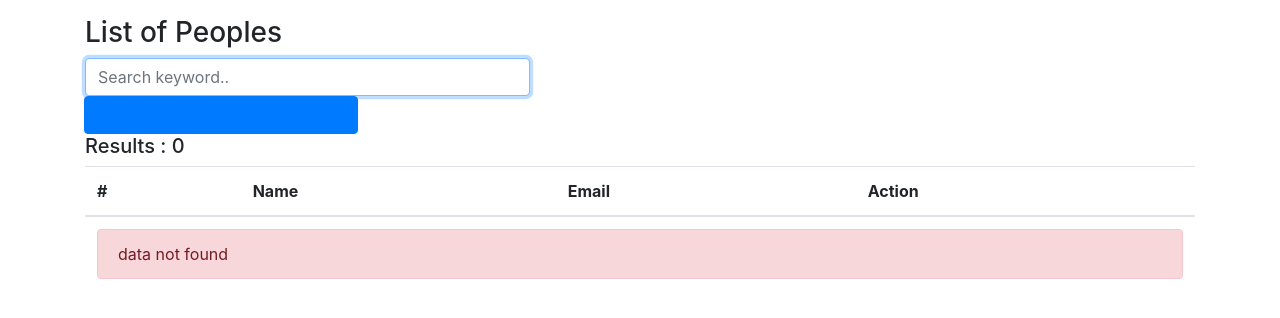
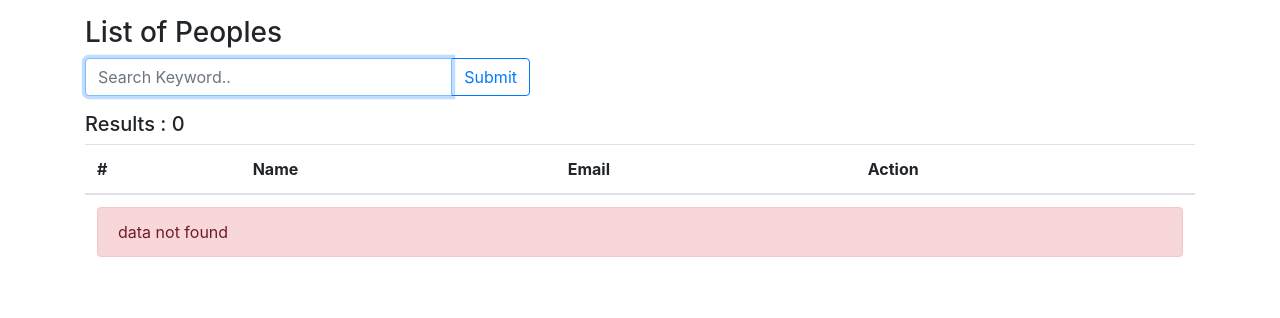
Before and after one commit to AzharHamdani8/ci-app, a CodeIgniter app: page /ci-app/peoples in a window 1280 px wide. Shown: the part 56-374 px from the top of the page. Run offline with CodeIgniter, Linux system fonts and the light colour scheme; data that the repository does not hold is empty.

Commit message:
memperbaki fitur pencarian di file peoples

```diff
--- a/application/views/peoples/index.php
+++ b/application/views/peoples/index.php
@@ -4,13 +4,12 @@
     <div class="row">
         <div class="col-md-5">
             <form action="<?= base_url('peoples');?>" method="post">
-            <div class="input-group-mb-3">
-            <input type="text" class="form-control" placeholder="Search keyword.." name="keyword" autocomplete="off" autofocus>
-                <div class="input-group-append">
-                <input class="btn btn-primary" type="sumbit" name="sumbit">
-
-                </div>
-            </div>
+        <div class="input-group mb-3">
+        <input type="text" class="form-control" placeholder="Search Keyword.." name="keyword" autocomplate="off" autofocus>
+        <div class="input-group-append">
+            <input class="btn btn-outline-primary" type="submit" name="submit" id="button-addon2">
+        </div>
+        </div>
             </form>
         </div>
     </div>
```
